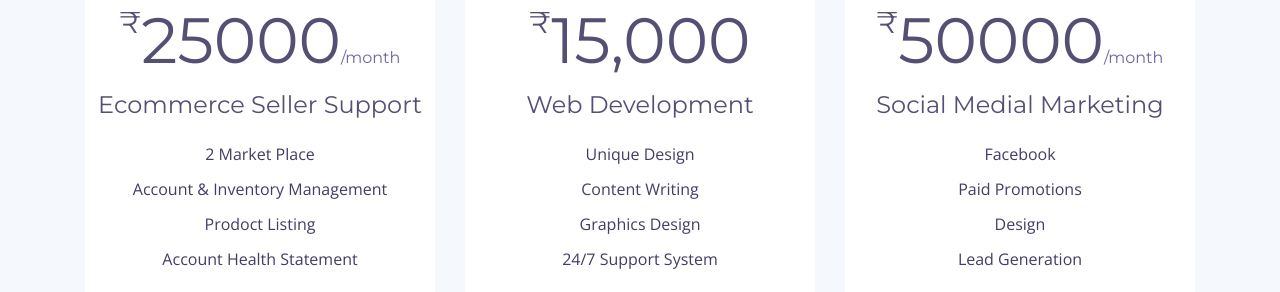
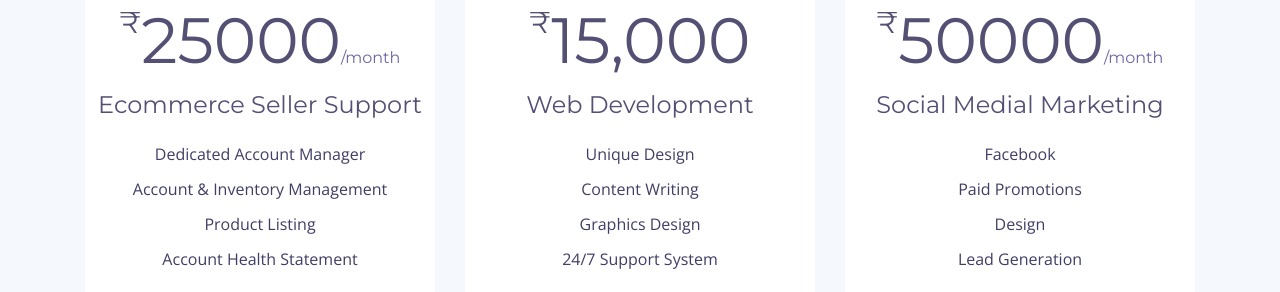
Before and after one commit to jobypg100/Rapid, a plain HTML site: page index.html in a window 1280 px wide. Shown: the part 5520-5812 px from the top of the page. Drawn offline with nearby package versions, Linux system fonts and the light colour scheme; files whose address does not match are found by name.

Commit message:
Update index.html

```diff
--- a/index.html
+++ b/index.html
@@ -456,9 +456,9 @@
                   Ecommerce Seller Support
                 </h4>
                 <ul class="list-group">
-                  <li class="list-group-item">2 Market Place</li>
+                  <li class="list-group-item"> Dedicated Account Manager</li>
                   <li class="list-group-item">Account & Inventory Management</li>
-                  <li class="list-group-item">Prodoct Listing</li>
+                  <li class="list-group-item">Product Listing</li>
                   <li class="list-group-item">Account Health Statement</li>
                 </ul>
               </div>
```
